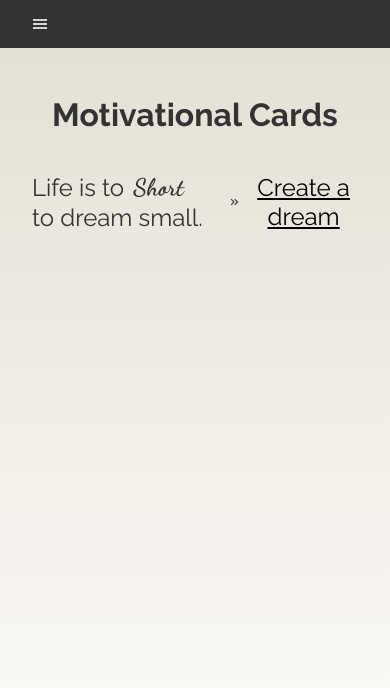
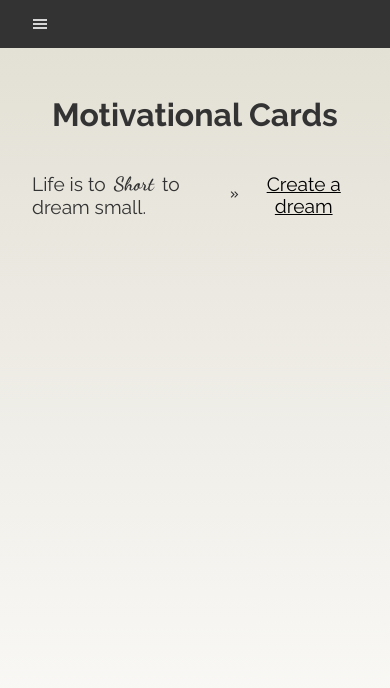
Before and after one commit to DianaEP/motivational-journal, a React (Vite) app: page /motivational-cards in a window 390 px wide. Shown: the top 688 px of the page. Built offline with nearby package versions, Linux system fonts and the light colour scheme.

Commit message:
style component

```diff
--- a/src/components/motivational-board/MotivationalCards.css
+++ b/src/components/motivational-board/MotivationalCards.css
@@ -219,4 +219,8 @@
         justify-content: center;
         margin: 2rem 0;
     }
+
+    .create p, .create svg, .create-btn{
+        font-size: 1.2rem;
+    }
 }
```
